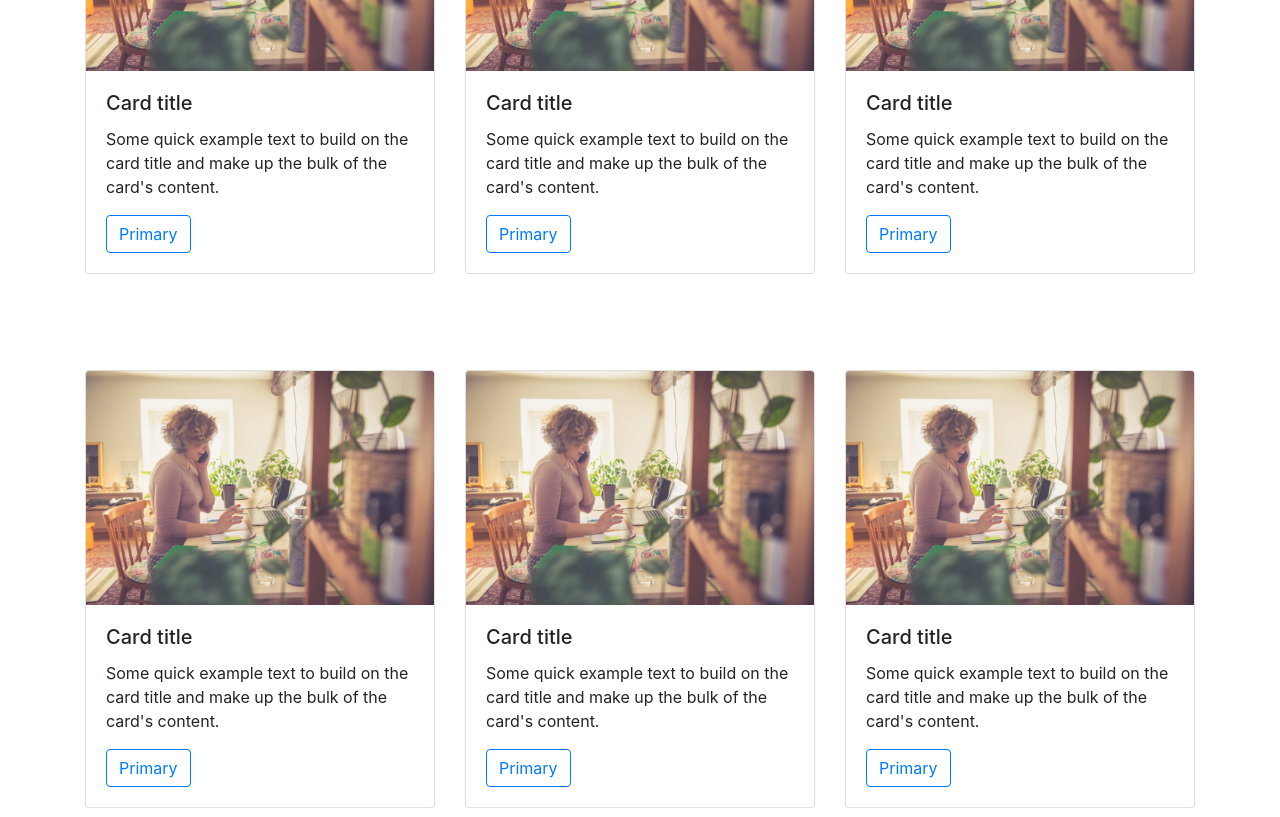
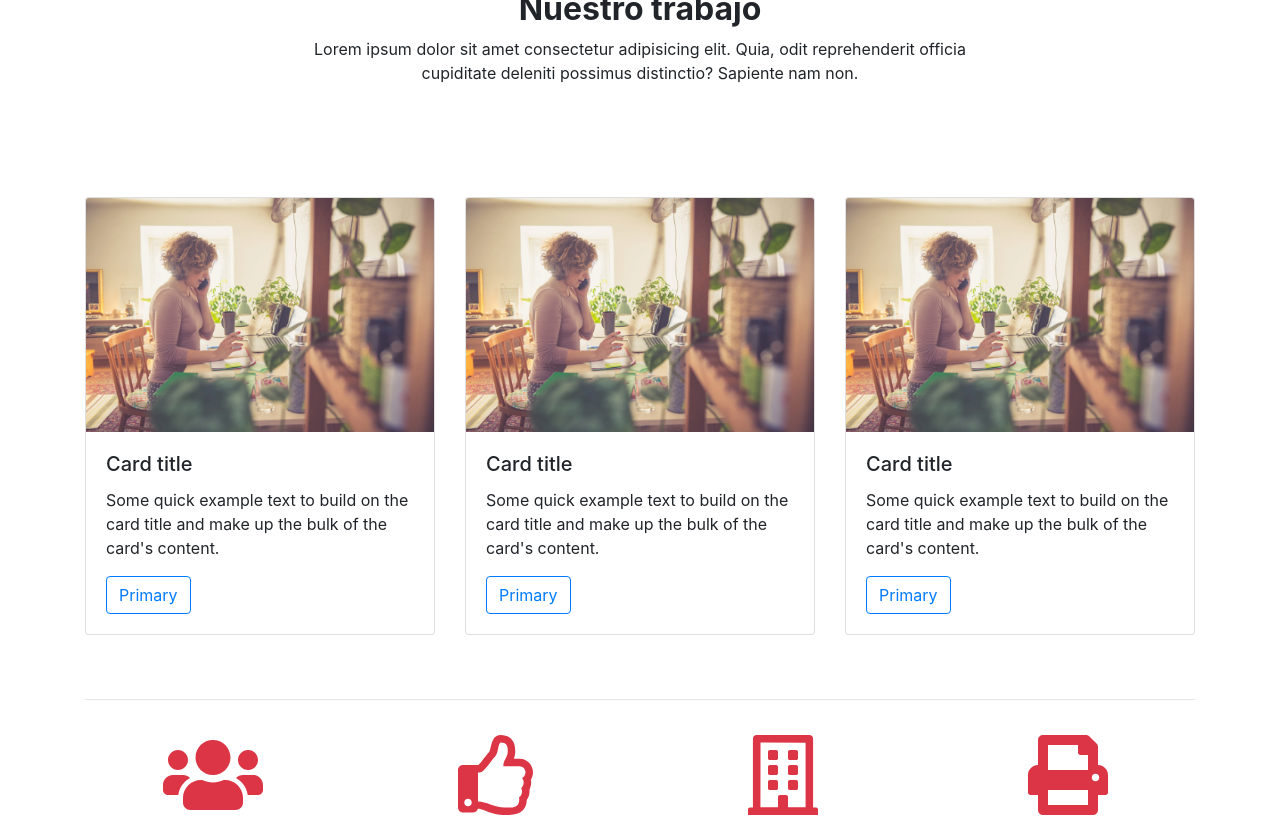
Before and after one commit to VictorMoralesR/rrr-customer-client-web, an Angular app: page / in a window 1280 px wide. Shown: the part 1080-1897 px from the top of the page. Built offline with nearby package versions, Linux system fonts and the light colour scheme; what @agm/core would draw is missing.

Commit message:
feat: home responsive design

```diff
--- a/src/app/components/footer/footer.component.html
+++ b/src/app/components/footer/footer.component.html
@@ -1,7 +1,7 @@
 <footer class="footer bg-dark text-white mt-5 py-5">
     <div class="container">
         <div class="row justify-content-md-center">
-            <div class="col-4">
+            <div class="col-6 col-md-4">
                 <div class="media text-muted pt-3">
                     <fa-icon class="fa-2x text-danger bd-placeholder-img mr-2 rounded" [icon]="faMapMarkedAlt" focusable="false" role="img"></fa-icon>
                     <p class="media-body p-1 mb-0 small">
@@ -10,7 +10,7 @@
                     </p>
                 </div>
             </div>
-            <div class="col-4">
+            <div class="col-6 col-md-4">
                 <div class="media text-muted pt-3">
                     <fa-icon class="fa-2x text-danger bd-placeholder-img mr-2 rounded" [icon]="faPhone" focusable="false" role="img"></fa-icon>
                     <p class="media-body p-1 mb-0 small">
@@ -19,7 +19,7 @@
                     </p>
                 </div>
             </div>
-            <div class="col-4">
+            <div class="col-6 col-md-4">
                 <div class="media text-muted pt-3">
                     <fa-icon class="fa-2x text-danger bd-placeholder-img mr-2 rounded" [icon]="faEnvelope" focusable="false" role="img"></fa-icon>
                     <p class="media-body p-1 mb-0 small">
--- a/src/app/website/customer-home-page/customer-home-page.component.html
+++ b/src/app/website/customer-home-page/customer-home-page.component.html
@@ -3,11 +3,11 @@
 <div class="container">
     <div class="row">
         <div class="col mb-5">
-            <div id="carouselExampleSlidesOnly" class="carousel slide" data-ride="carousel">
+            <div id="carousel-home" class="carousel slide" data-ride="carousel">
                 <ol class="carousel-indicators">
-                    <li data-target="#carouselExampleSlidesOnly" data-slide-to="0" class="active"></li>
-                    <li data-target="#carouselExampleSlidesOnly" data-slide-to="1"></li>
-                    <li data-target="#carouselExampleSlidesOnly" data-slide-to="2"></li>
+                    <li data-target="#carousel-home" data-slide-to="0" class="active"></li>
+                    <li data-target="#carousel-home" data-slide-to="1"></li>
+                    <li data-target="#carousel-home" data-slide-to="2"></li>
                 </ol>
                 <div class="carousel-inner">
                   <div class="carousel-item active">
@@ -32,11 +32,11 @@
                     </div>
                   </div>
                 </div>
-                <a class="carousel-control-prev" href="#carouselExampleSlidesOnly" role="button" data-slide="prev">
+                <a class="carousel-control-prev" href="#carousel-home" role="button" data-slide="prev">
                     <span class="carousel-control-prev-icon" aria-hidden="true"></span>
                     <span class="sr-only">Previous</span>
                 </a>
-                <a class="carousel-control-next" href="#carouselExampleSlidesOnly" role="button" data-slide="next">
+                <a class="carousel-control-next" href="#carousel-home" role="button" data-slide="next">
                     <span class="carousel-control-next-icon" aria-hidden="true"></span>
                     <span class="sr-only">Next</span>
                 </a>
@@ -54,7 +54,7 @@
     <hr />
 
     <div class="row justify-content-md-center  my-5">
-        <div class="col-8">
+        <div class="col col-md-8">
             <h2 class="text-center font-weight-bold">
                 Nuestro trabajo
             </h2>
@@ -62,7 +62,7 @@
         </div>
     </div>
     <div class="row">
-        <div class="col-4 my-5">
+        <div class="col-12 col-md-4 my-5">
             <div class="card">
                 <img src="assets/images/home/mini.jpg" class="card-img-top" alt="dog">
                 <div class="card-body">
@@ -72,7 +72,7 @@
                 </div>
               </div>
         </div>
-        <div class="col-4 my-5">
+        <div class="col-12 col-md-4 my-5">
             <div class="card">
                 <img src="assets/images/home/mini.jpg" class="card-img-top" alt="dog">
                 <div class="card-body">
@@ -82,37 +82,7 @@
                 </div>
               </div>
         </div>
-        <div class="col-4 my-5">
-            <div class="card">
-                <img src="assets/images/home/mini.jpg" class="card-img-top" alt="dog">
-                <div class="card-body">
-                  <h5 class="card-title">Card title</h5>
-                  <p class="card-text">Some quick example text to build on the card title and make up the bulk of the card's content.</p>
-                  <button type="button" class="btn btn-outline-primary">Primary</button>
-                </div>
-              </div>
-        </div>
-        <div class="col-4 my-5">
-            <div class="card">
-                <img src="assets/images/home/mini.jpg" class="card-img-top" alt="dog">
-                <div class="card-body">
-                  <h5 class="card-title">Card title</h5>
-                  <p class="card-text">Some quick example text to build on the card title and make up the bulk of the card's content.</p>
-                  <button type="button" class="btn btn-outline-primary">Primary</button>
-                </div>
-              </div>
-        </div>
-        <div class="col-4 my-5">
-            <div class="card">
-                <img src="assets/images/home/mini.jpg" class="card-img-top" alt="dog">
-                <div class="card-body">
-                  <h5 class="card-title">Card title</h5>
-                  <p class="card-text">Some quick example text to build on the card title and make up the bulk of the card's content.</p>
-                  <button type="button" class="btn btn-outline-primary">Primary</button>
-                </div>
-              </div>
-        </div>
-        <div class="col-4 my-5">
+        <div class="col-12 col-md-4 my-5">
             <div class="card">
                 <img src="assets/images/home/mini.jpg" class="card-img-top" alt="dog">
                 <div class="card-body">
@@ -125,22 +95,22 @@
     </div>
     <hr />
     <div class="row">
-        <div class="col-3 text-center">
+        <div class="col-6 col-md-3 text-center">
             <fa-icon class="fa-5x text-danger" [icon]="faUsers"></fa-icon>
             <h2>5780</h2>
             <p>Happy Customers</p>
         </div>
-        <div class="col-3 text-center">
+        <div class="col-6 col-md-3 text-center">
             <fa-icon class="fa-5x text-danger" [icon]="faThumbsUp"></fa-icon>
             <h2>112</h2>
             <p>Project Complete</p>
         </div>
-        <div class="col-3 text-center">
+        <div class="col-6 col-md-3 text-center">
             <fa-icon class="fa-5x text-danger" [icon]="faBuilding"></fa-icon>
             <h2>124</h2>
             <p>Branche</p>
         </div>
-        <div class="col-3 text-center">
+        <div class="col-6 col-md-3 text-center">
             <fa-icon class="fa-5x text-danger" [icon]="faPrint"></fa-icon>
             <h2>267</h2>
             <p>Digital instrument</p>
--- a/src/app/website/customer-home-page/customer-home-page.component.scss
+++ b/src/app/website/customer-home-page/customer-home-page.component.scss
@@ -1,3 +1,3 @@
-.carousel-item > img {
-    height: 400px;
-}
+// .carousel-item > img {
+//     height: 400px;
+// }
```
